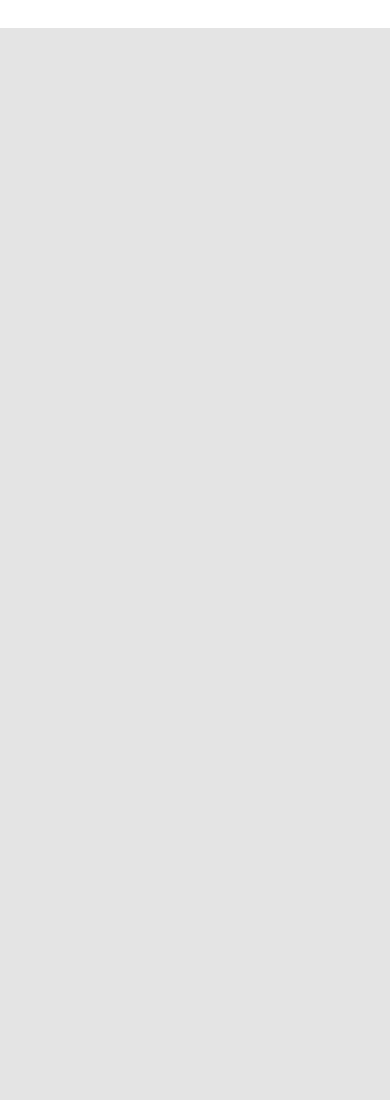
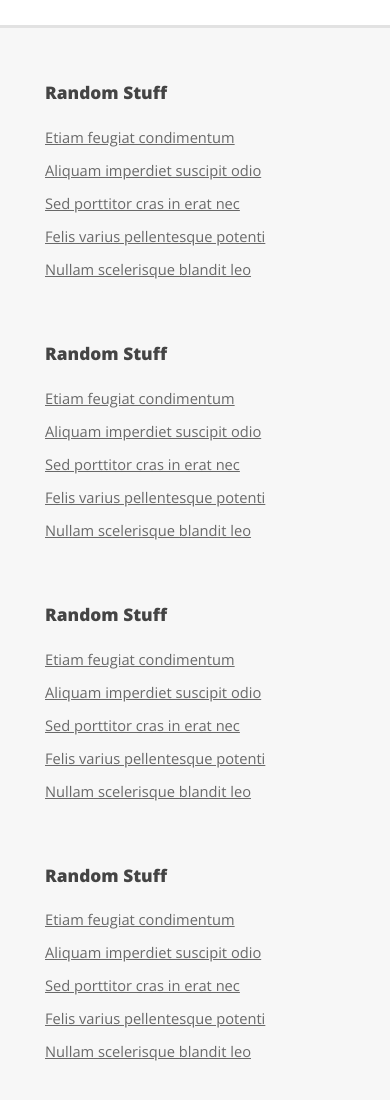
Before and after one commit to gumaty/verti, a website built with Parcel: page index.html in a window 390 px wide. Shown: the part 3842-4942 px from the top of the page. Before the commit the page ends 3870 px from the top, so only its background shows below. Built offline with nearby package versions, Linux system fonts and the light colour scheme.

Commit message:
footer section structure and styling

```diff
--- a/index.html
+++ b/index.html
@@ -122,5 +122,53 @@
     </div>
 </div>
 
+<footer class="footer">
+    <div class="footer__container">
+        <div class="row">
+            <div class="col-3  box__limiter">
+                <section>
+                    <h3 class="footer_hdl">Random Stuff</h3>
+                    <a href="" class="footer__link">Etiam feugiat condimentum</a>
+                    <a href="" class="footer__link">Aliquam imperdiet suscipit odio</a>
+                    <a href="" class="footer__link">Sed porttitor cras in erat nec</a>
+                    <a href="" class="footer__link">Felis varius pellentesque potenti</a>
+                    <a href="" class="footer__link">Nullam scelerisque blandit leo</a>
+                </section>
+            </div>
+            <div class="col-3  box__limiter">
+                <section>
+                    <h3 class="footer_hdl">Random Stuff</h3>
+                    <a href="" class="footer__link">Etiam feugiat condimentum</a>
+                    <a href="" class="footer__link">Aliquam imperdiet suscipit odio</a>
+                    <a href="" class="footer__link">Sed porttitor cras in erat nec</a>
+                    <a href="" class="footer__link">Felis varius pellentesque potenti</a>
+                    <a href="" class="footer__link">Nullam scelerisque blandit leo</a>
+                </section>
+            </div>
+            <div class="col-3  box__limiter">
+                <section>
+                    <h3 class="footer_hdl">Random Stuff</h3>
+                    <a href="" class="footer__link">Etiam feugiat condimentum</a>
+                    <a href="" class="footer__link">Aliquam imperdiet suscipit odio</a>
+                    <a href="" class="footer__link">Sed porttitor cras in erat nec</a>
+                    <a href="" class="footer__link">Felis varius pellentesque potenti</a>
+                    <a href="" class="footer__link">Nullam scelerisque blandit leo</a>
+                </section>
+            </div>
+            <div class="col-3 box__limiter">
+                <section>
+                    <h3 class="footer_hdl">Random Stuff</h3>
+                    <a href="" class="footer__link">Etiam feugiat condimentum</a>
+                    <a href="" class="footer__link">Aliquam imperdiet suscipit odio</a>
+                    <a href="" class="footer__link">Sed porttitor cras in erat nec</a>
+                    <a href="" class="footer__link">Felis varius pellentesque potenti</a>
+                    <a href="" class="footer__link">Nullam scelerisque blandit leo</a>
+                </section>
+            </div>
+        </div>
+    </div>
+</footer>
+
+
 </body>
 </html>
--- /dev/null
+++ b/scss/_footer.scss
@@ -0,0 +1,115 @@
+.footer {
+  background-color: #f7f7f7;
+  padding: 96px 0 128px;
+  box-shadow: 0 -3px #0000001d;
+
+  .footer__container {
+    width: $size-width1200;
+    min-width: $size-min-width;
+    margin: 0 auto;
+    .row {
+      display: flex;
+      gap: 40px;
+      .col-3 {
+        .footer_hdl {
+          font-size: 21.6px;
+          margin-bottom: 21.6px;
+          font-weight: 800;
+        }
+        .footer__link {
+          display: inline-block;
+          font-size: 16px;
+          line-height: 2.25em;
+          font-weight: 300;
+          color: #696969
+        }
+        p {
+
+        }
+      }
+    }
+  }
+}
+
+@media (max-width: 1280px) {
+
+  .footer {
+    padding: 73.3333px 0;
+    .footer__container {
+      width: $size-width960;
+      .row {
+        gap: 25px;
+        .col-3 {
+          .footer_hdl {
+            font-size: 19.8px;
+            margin-bottom: 1em;
+          }
+          .footer__link {
+            font-size: 14.6667px;
+            line-height: 2.25em;
+          }
+          p {
+
+          }
+        }
+      }
+    }
+  }
+
+}
+@media (max-width: 980px) {
+
+  .footer {
+    padding: 40px 30px;
+    .footer__container {
+      width: 90%;
+      .row {
+        .col-3 {
+
+          &.box__limiter {
+            .footer_hdl {
+
+            }
+            .footer__link {
+              display: block;
+            }
+            p {
+
+            }
+
+          }
+
+        }
+      }
+    }
+  }
+
+}
+@media (max-width: 736px) {
+
+  .footer {
+
+    .footer__container {
+      width: 100%;
+      margin: 0;
+      padding: 15px;
+      .row {
+        flex-direction: column;
+        gap: 58.6667px;
+        .col-3 {
+          .footer_hdl {
+            font-size: 17.3333px;
+            margin-bottom: 1em;
+          }
+          .footer__link {
+
+          }
+          p {
+
+          }
+        }
+      }
+    }
+  }
+
+}
--- a/scss/main.scss
+++ b/scss/main.scss
@@ -7,3 +7,4 @@
 @import "banner";
 @import "features";
 @import "hero";
+@import "footer";
```
